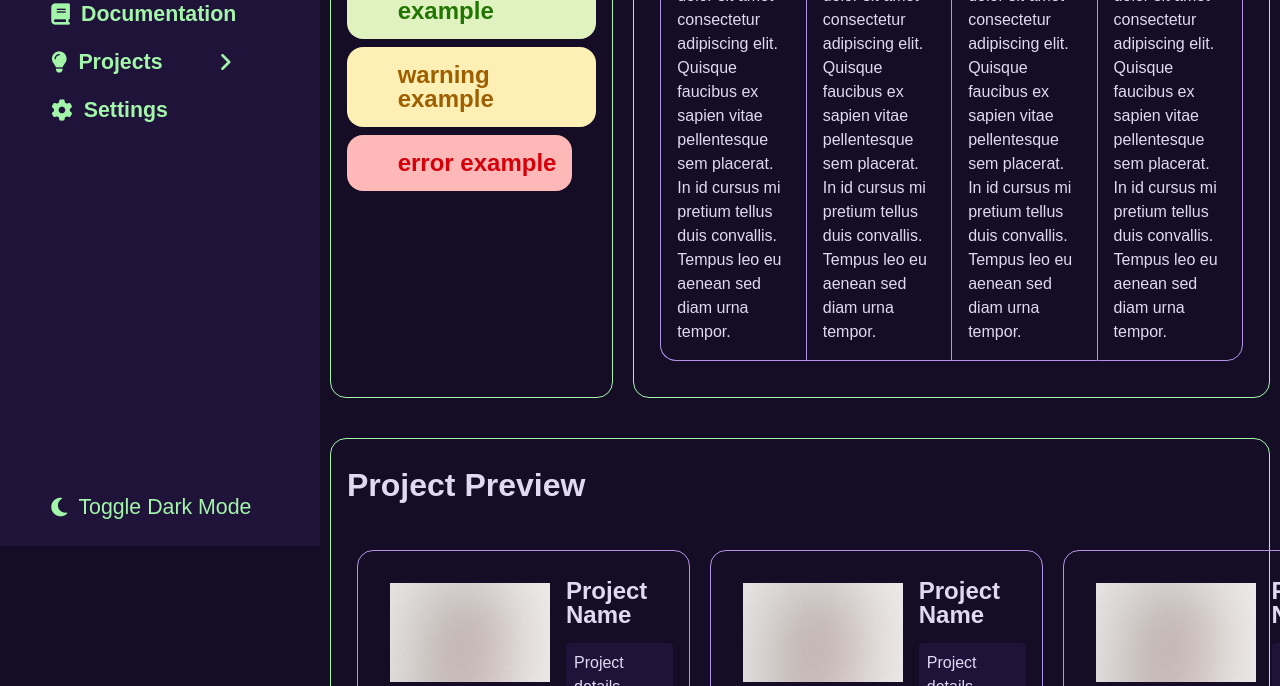
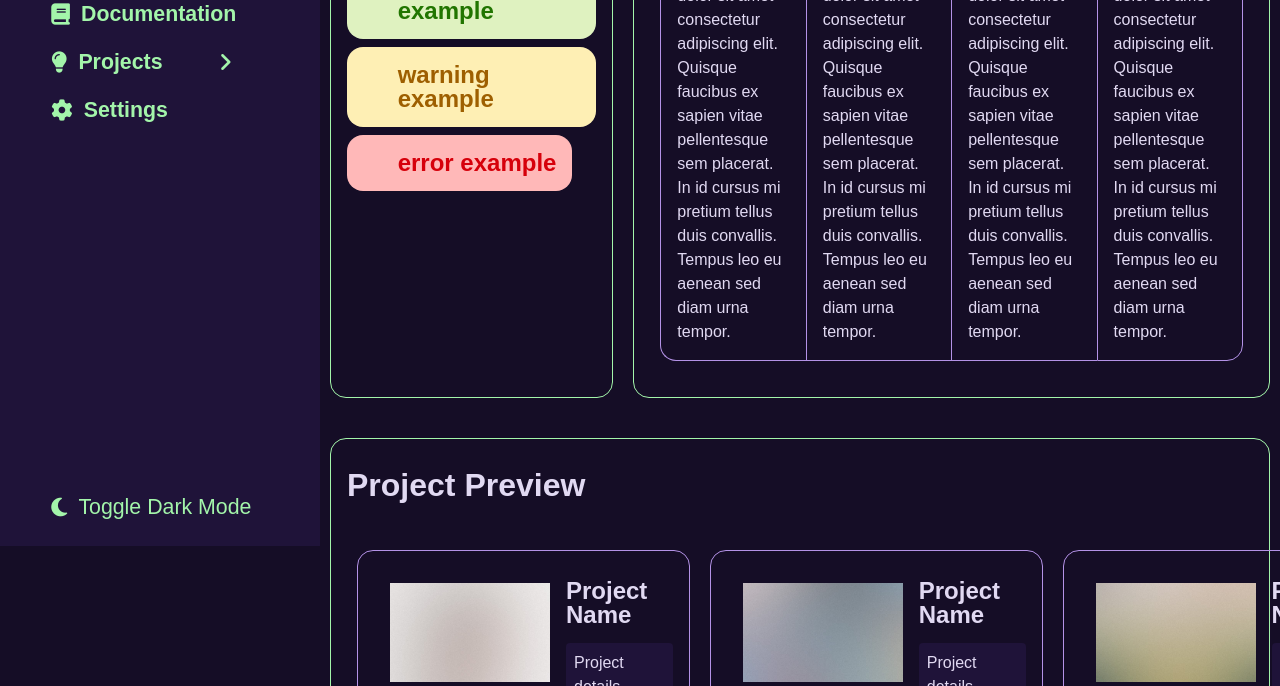
Before and after one commit to BrandonLewis234/tangosoftware.dev, a plain HTML site: page preview/index.html in a window 1280 px wide. Shown: the part 266-952 px from the top of the page. Drawn offline with nearby package versions, Linux system fonts and the light colour scheme.

Commit message:
chore: update template pictures

```diff
--- a/preview/index.html
+++ b/preview/index.html
@@ -89,7 +89,7 @@
                     <article class="project">
                         <div class="image-column">
                             <a class="image" href="#">
-                                <img src="../images/pic01.jpg">
+                                <img src="../images/pic02.jpg">
                             </a>
                             <a class="button read-more" href="#">Read more</a>
                         </div>
@@ -105,7 +105,7 @@
                     <article class="project">
                         <div class="image-column">
                             <a class="image" href="#">
-                                <img src="../images/pic01.jpg">
+                                <img src="../images/pic03.jpg">
                             </a>
                             <a class="button read-more" href="#">Read more</a>
                         </div>
```
